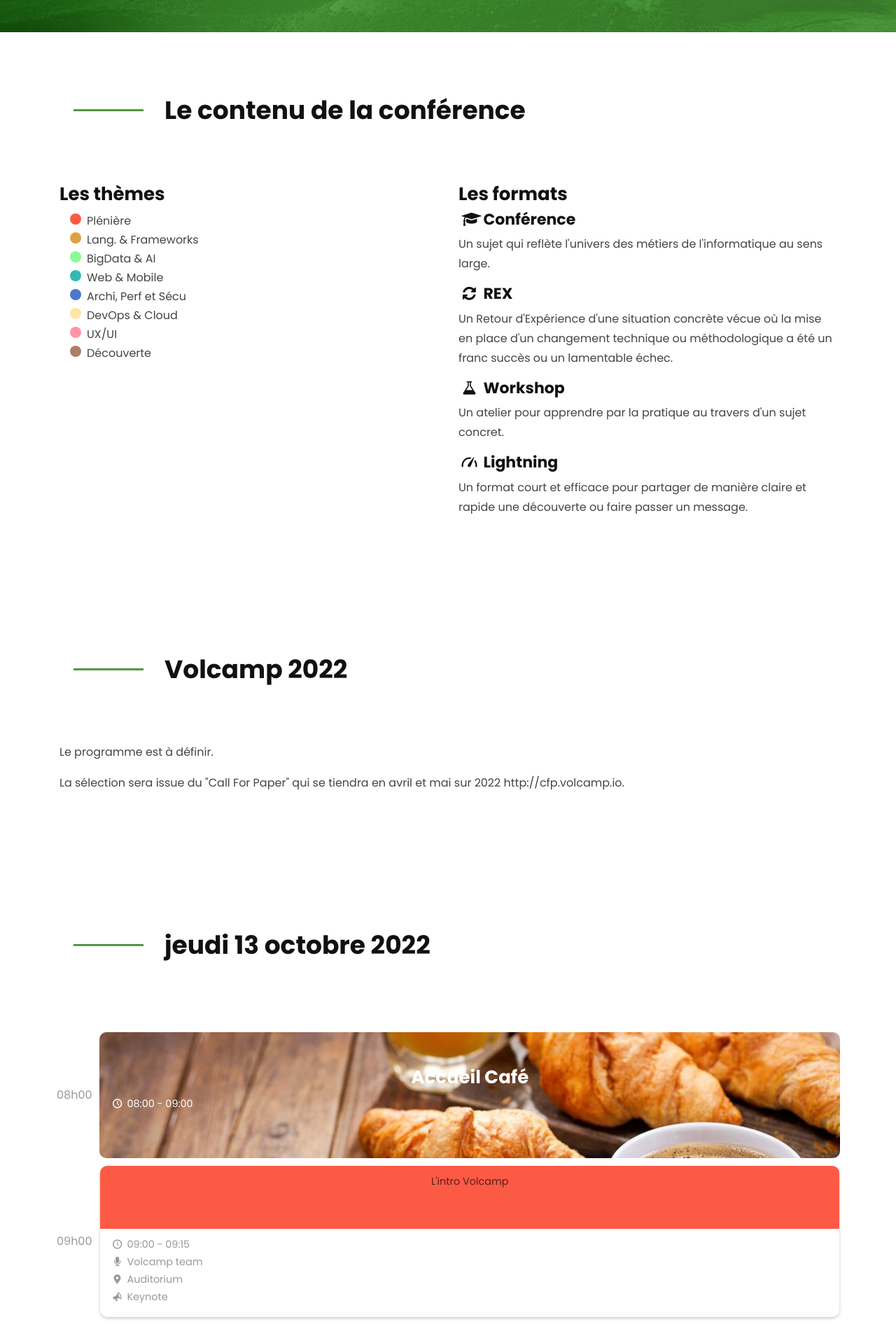
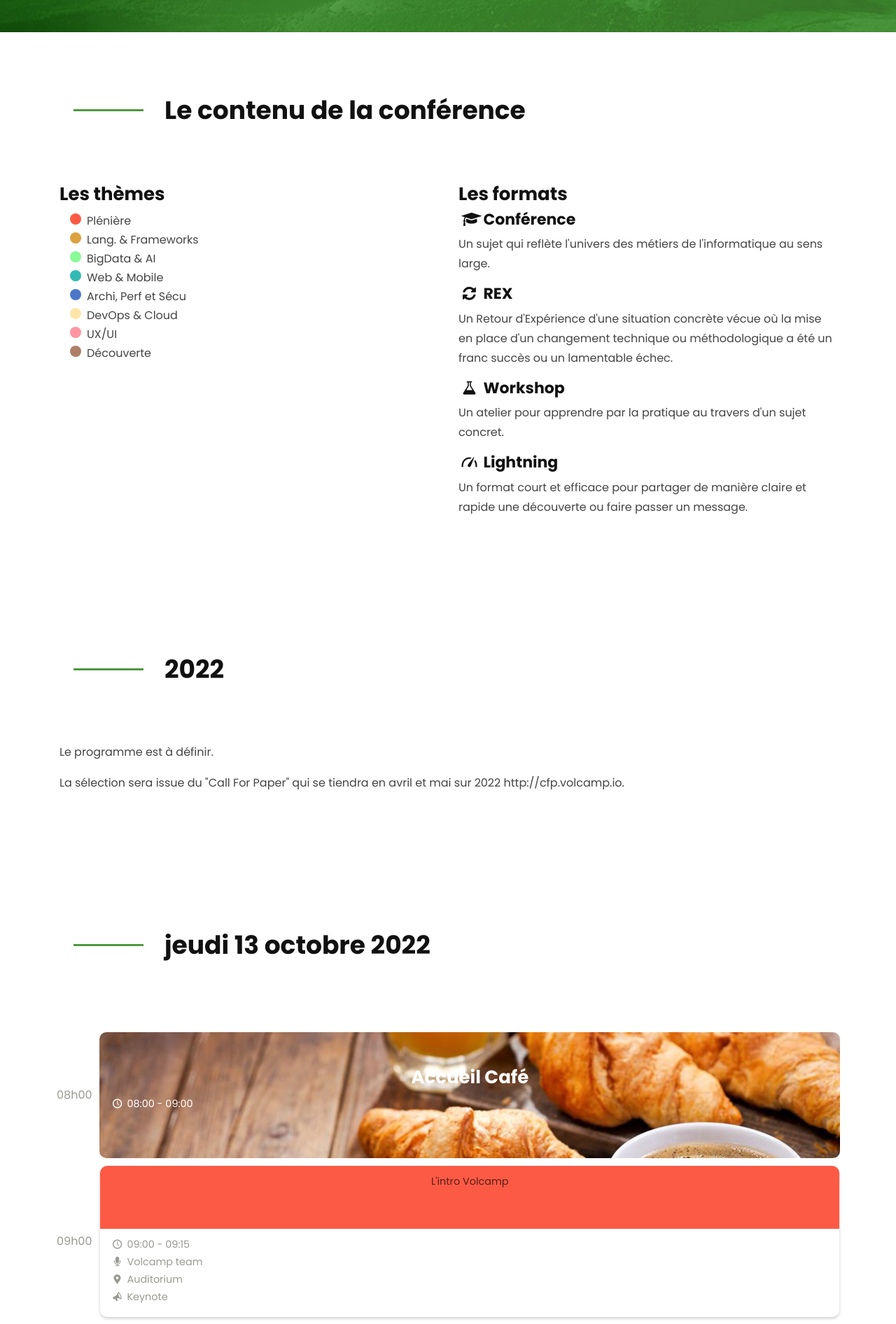
Before and after one commit to Volcamp/volcampempty.github.io, a Jekyll site: the page built from talks/index.md, in a window 1280 px wide. Shown: the part 392-2284 px from the top of the page at 70% size. Built offline with Jekyll 4.4.1, drawn with Linux system fonts in a browser that asks for light colours.

Commit message:
fix name site

```diff
--- a/_config.yml
+++ b/_config.yml
@@ -1,4 +1,3 @@
-name: Volcamp
 description: La première conférence au cœur des volcans d'Auvergne faite pour les passionnés de technologie, de développement et de terroir.
 author: Geek&Terroir
 keywords: Volcamp, tech conference, conference, auvergne, clermont-fd, Geek&Terroir
--- a/_layouts/talks.html
+++ b/_layouts/talks.html
@@ -1,4 +1,5 @@
 {% assign talk = page %}
+{% assign page.title = talk.title %}
 {% include head.html %}
 <div class="main">
 <section class="page-header" style="background-image:url(https://www.volcamp.io/asset/images/chainedespuys_header.jpg);">
```
